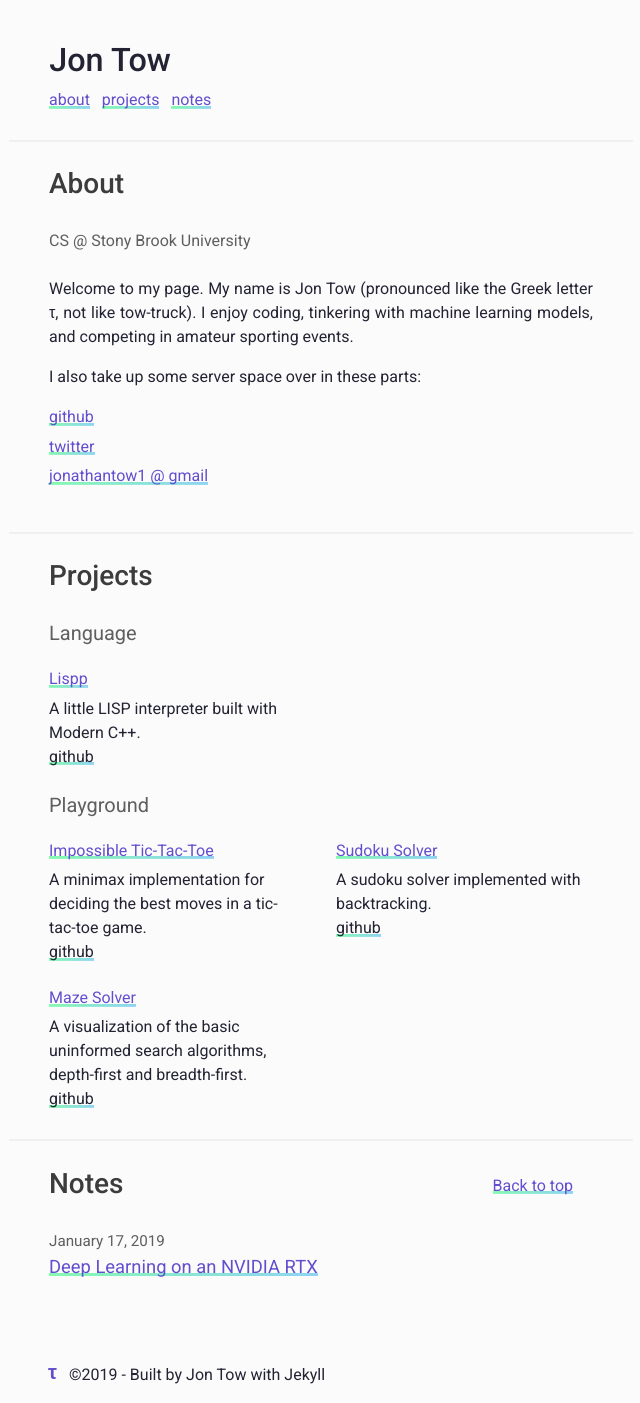
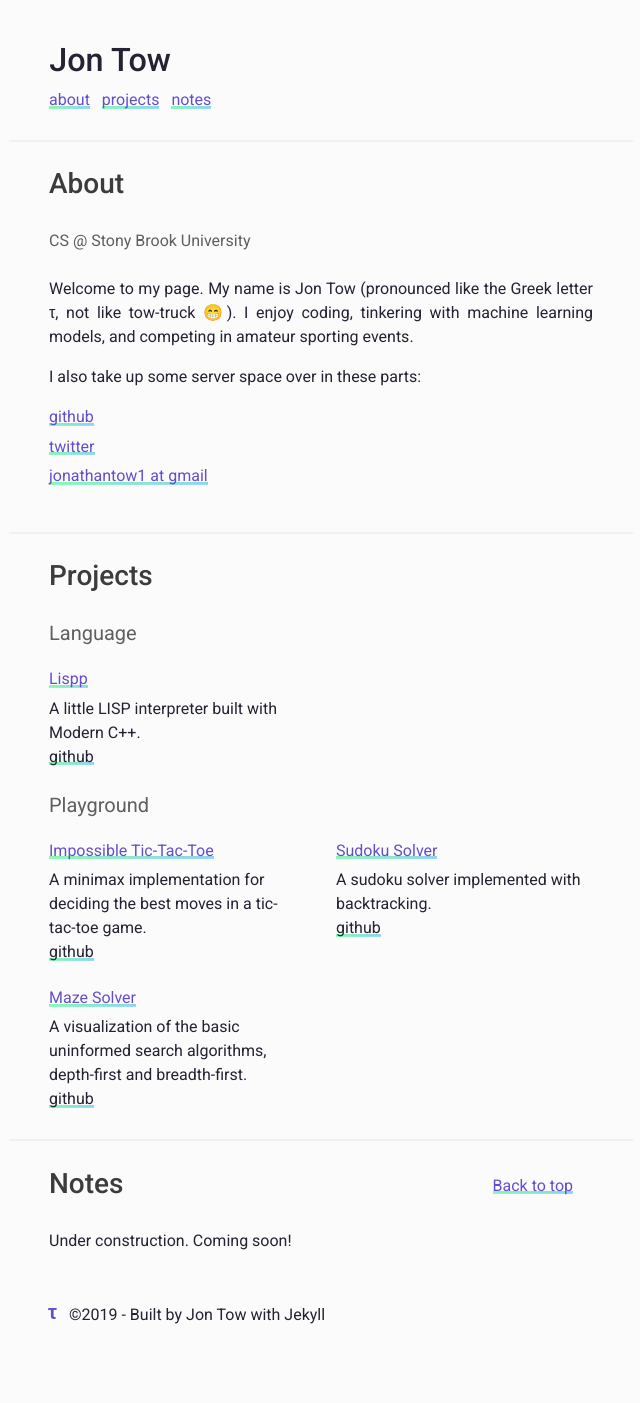
Before and after one commit to jon-tow/jon-tow.github.io, a Jekyll site: the page built from index.html, in a window 1280 px wide. Shown: the whole page, without its empty margins (241-881 px from the left). Built offline with Jekyll 4.4.1, drawn with Linux system fonts in a browser that asks for light colours; after the commit the page ends 1343 px from its top, so only the background shows below that.

Commit message:
Hold off on adding notes

```diff
--- a/_includes/_sections/about.html
+++ b/_includes/_sections/about.html
@@ -38,7 +38,7 @@
         </li>
         <li>
           <a class="" href="jonathantow1@gmail.com">
-            jonathantow1 @ gmail
+            jonathantow1 at gmail
           </a>
         </li>
       </ul>
--- a/_includes/_sections/notes.html
+++ b/_includes/_sections/notes.html
@@ -9,9 +9,10 @@
     </div>
   </div>
 
-  <div class="section-content" style="">
+  <div class="section-content">
     <ul class="entry-previews" >
-      <!-- Under construction. Coming soon. -->
+      Under construction. Coming soon!
+      <!--
       {% for post in site.posts %}
       <li class="pb-3">
       	<p class="post-preview">
@@ -26,7 +27,7 @@
       	  {{ post.introduction }}
       	</p>
       </li>
-      {% endfor %}
+      {% endfor %} -->
     </ul>
   </div>
 </section>
```
Also changed, not shown: other parts of _includes/_sections/about.html (+2 -2 lines).
